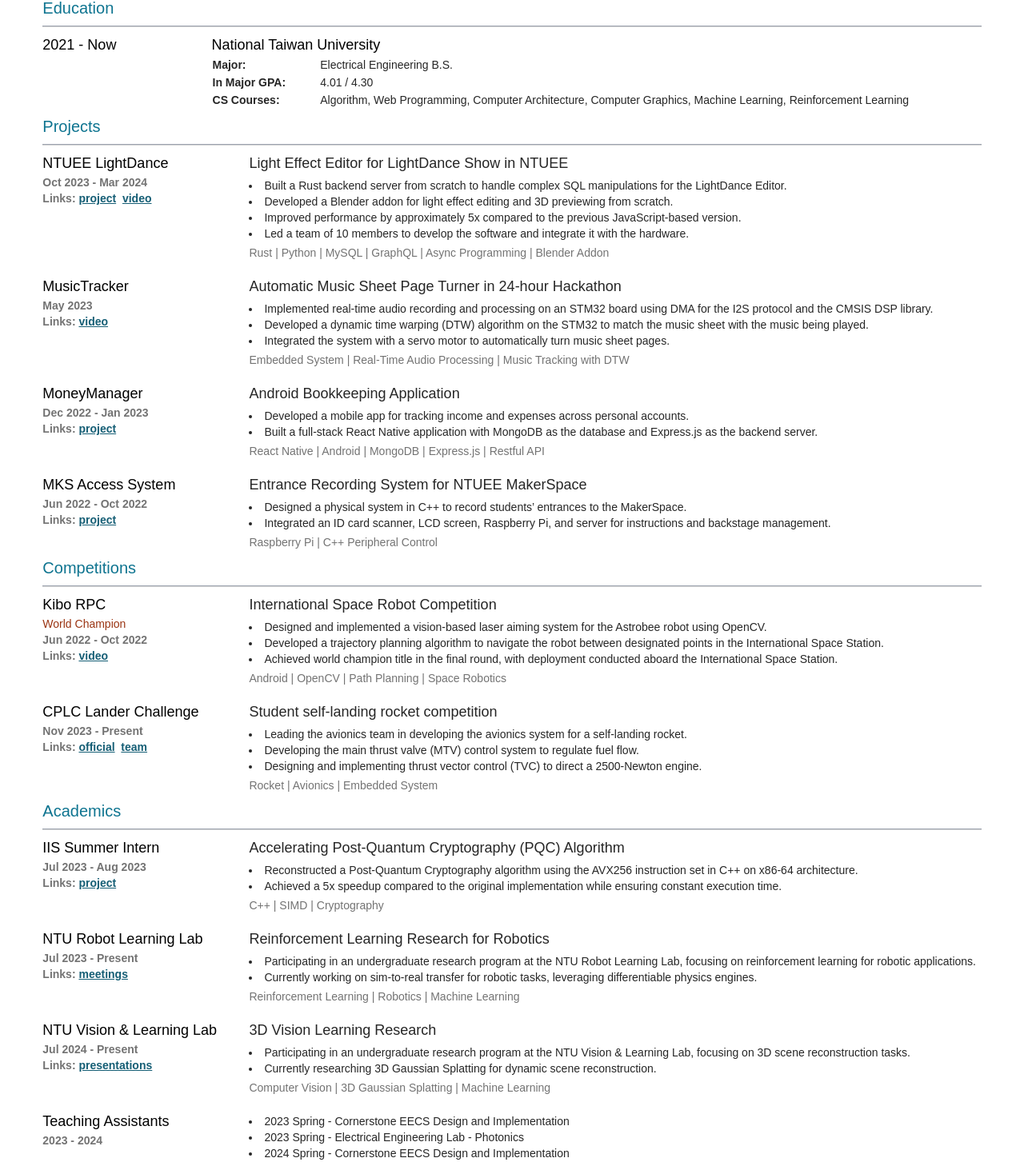
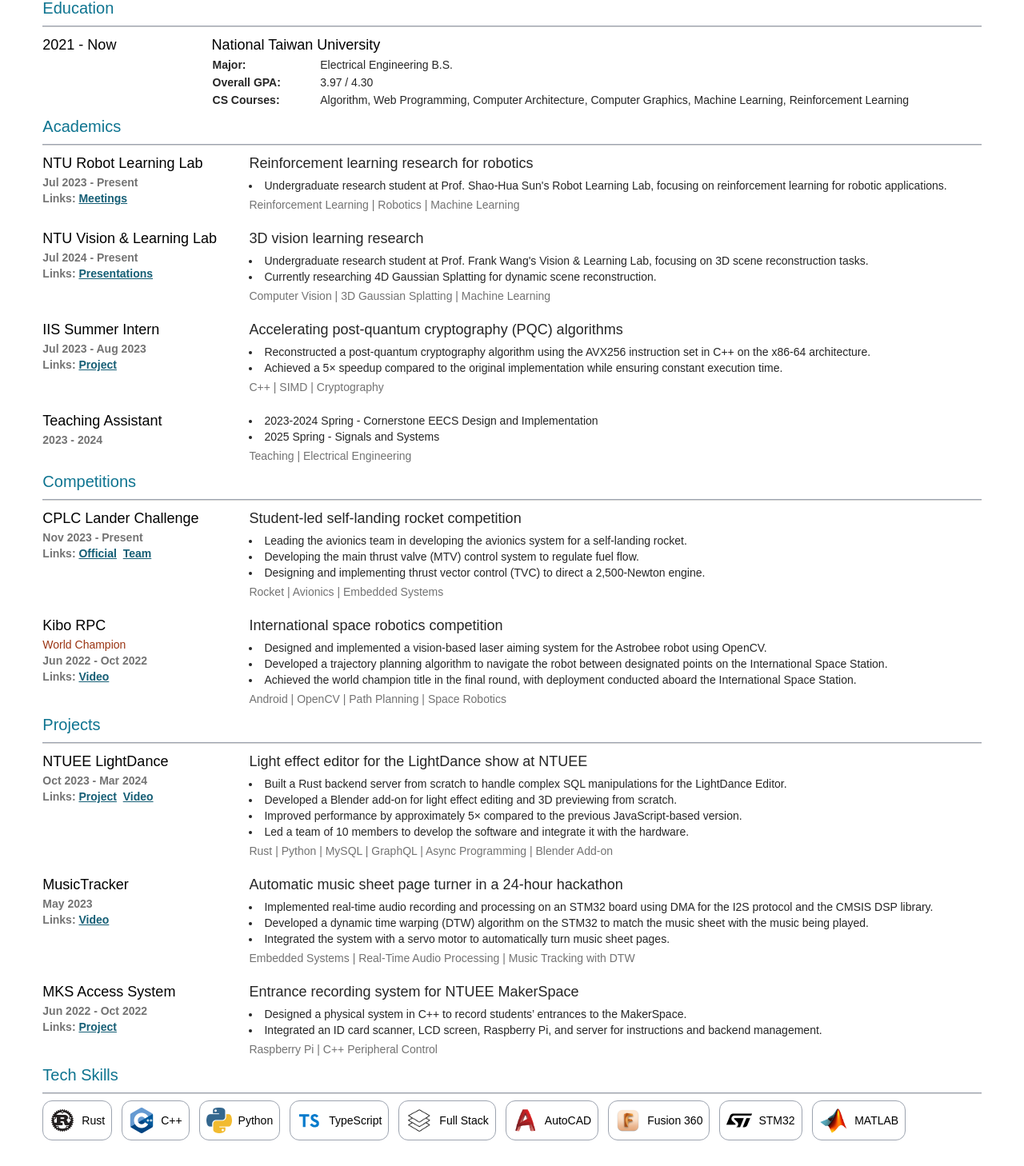
Before and after one commit to tom1484/resume, a React (Create React App) app: page / in a window 1280 px wide. Shown: the part 114-1572 px from the top of the page at 80% size. Built offline with nearby package versions, Linux system fonts and the light colour scheme; the HTML template or start-up script is replaced by a standard one; a web font is replaced by a local one.

Commit message:
update fluency

```diff
--- a/src/App.jsx
+++ b/src/App.jsx
@@ -24,17 +24,17 @@
       <Title title="Education" />
       <Education data={education} />
 
-      {/* Projects Section - Highlight personal or professional projects */}
-      <Title title="Projects" />
-      <Experiences title="Projects" data={projects} />
+      {/* Academic Experiences Section - Display research, teaching, or other academic activities */}
+      <Title title="Academics" />
+      <Experiences title="Academics" data={academics} />
 
       {/* Competitions Section - Showcase participation and achievements */}
       <Title title="Competitions" />
       <Experiences title="Competitions" data={competitions} />
 
-      {/* Academic Experiences Section - Display research, teaching, or other academic activities */}
-      <Title title="Academics" />
-      <Experiences title="Academics" data={academics} />
+      {/* Projects Section - Highlight personal or professional projects */}
+      <Title title="Projects" />
+      <Experiences title="Projects" data={projects} />
 
       {/* Skills Section - List programming languages, tools, and technologies */}
       <Title title="Tech Skills" />
--- a/src/data/education.js
+++ b/src/data/education.js
@@ -4,7 +4,7 @@
     title: 'National Taiwan University',
     content: [
       ['Major', 'Electrical Engineering B.S.'],
-      ['In Major GPA', '4.01 / 4.30'],
+      ['Overall GPA', '3.97 / 4.30'],
       ['CS Courses', 'Algorithm, Web Programming, Computer Architecture, Computer Graphics, Machine Learning, Reinforcement Learning']
     ]
   }
--- a/src/data/experiences/academics.js
+++ b/src/data/experiences/academics.js
@@ -1,29 +1,15 @@
 export const academics = [
-  {
-    title: 'IIS Summer Intern',
-    highlight: '',
-    time: 'Jul 2023 - Aug 2023',
-    link: [
-      { text: 'project', url: 'https://github.com/IIS-summer-2023/meds-simd-highlevel' },
-    ],
-    description: 'Accelerating Post-Quantum Cryptography (PQC) Algorithm',
-    content: [
-      'Reconstructed a Post-Quantum Cryptography algorithm using the AVX256 instruction set in C++ on x86-64 architecture.',
-      'Achieved a 5x speedup compared to the original implementation while ensuring constant execution time.',
-    ],
-    tags: ['C++', 'SIMD', 'Cryptography']
-  },
   {
     title: 'NTU Robot Learning Lab',
     highlight: '',
     time: 'Jul 2023 - Present',
     link: [
-      { text: 'meetings', url: 'https://docs.google.com/presentation/d/1Xv6ifq5p94_QihFSLVEMl6-prNVrInDqNQFzD4wy_0s/edit?usp=sharing' },
+      { text: 'Meetings', url: 'https://docs.google.com/presentation/d/1Xv6ifq5p94_QihFSLVEMl6-prNVrInDqNQFzD4wy_0s/edit?usp=sharing' },
     ],
-    description: 'Reinforcement Learning Research for Robotics',
+    description: 'Reinforcement learning research for robotics',
     content: [
-      'Participating in an undergraduate research program at the NTU Robot Learning Lab, focusing on reinforcement learning for robotic applications.',
-      'Currently working on sim-to-real transfer for robotic tasks, leveraging differentiable physics engines.',
+      "Undergraduate research student at Prof. Shao-Hua Sun's Robot Learning Lab, focusing on reinforcement learning for robotic applications.",
+      // "Currently working on sim-to-real transfer for robotic tasks, leveraging differentiable physics engines.",
     ],
     tags: ['Reinforcement Learning', 'Robotics', 'Machine Learning']
   },
@@ -32,26 +18,39 @@
     highlight: '',
     time: 'Jul 2024 - Present',
     link: [
-      { text: 'presentations', url: 'https://docs.google.com/presentation/d/1BW9Sg_MG2R7otxRP0OfcDCt2AEdg2iP72PS-oatu98o/edit?usp=sharing' },
+      { text: 'Presentations', url: 'https://docs.google.com/presentation/d/1BW9Sg_MG2R7otxRP0OfcDCt2AEdg2iP72PS-oatu98o/edit?usp=sharing' },
     ],
-    description: '3D Vision Learning Research',
+    description: '3D vision learning research',
     content: [
-      'Participating in an undergraduate research program at the NTU Vision & Learning Lab, focusing on 3D scene reconstruction tasks.',
-      'Currently researching 3D Gaussian Splatting for dynamic scene reconstruction.',
+      "Undergraduate research student at Prof. Frank Wang's Vision & Learning Lab, focusing on 3D scene reconstruction tasks.",
+      'Currently researching 4D Gaussian Splatting for dynamic scene reconstruction.',
     ],
     tags: ['Computer Vision', '3D Gaussian Splatting', 'Machine Learning']
   },
   {
-    title: 'Teaching Assistants',
+    title: 'IIS Summer Intern',
+    highlight: '',
+    time: 'Jul 2023 - Aug 2023',
+    link: [
+      { text: 'Project', url: 'https://github.com/IIS-summer-2023/meds-simd-highlevel' },
+    ],
+    description: 'Accelerating post-quantum cryptography (PQC) algorithms',
+    content: [
+      'Reconstructed a post-quantum cryptography algorithm using the AVX256 instruction set in C++ on the x86-64 architecture.',
+      'Achieved a 5× speedup compared to the original implementation while ensuring constant execution time.',
+    ],
+    tags: ['C++', 'SIMD', 'Cryptography']
+  },
+  {
+    title: 'Teaching Assistant',
     highlight: '',
     time: '2023 - 2024',
     link: [],
     // description: 'Served as a teaching assistant for multiple courses at NTU.',
     content: [
-      '2023 Spring - Cornerstone EECS Design and Implementation',
-      '2023 Spring - Electrical Engineering Lab - Photonics',
-      '2024 Spring - Cornerstone EECS Design and Implementation',
+      '2023-2024 Spring - Cornerstone EECS Design and Implementation',
+      '2025 Spring - Signals and Systems',
     ],
-    tags: ['Teaching', 'Electrical Engineering', 'Photonics']
+    tags: ['Teaching', 'Electrical Engineering']
   },
 ];
--- a/src/data/experiences/competitions.js
+++ b/src/data/experiences/competitions.js
@@ -1,33 +1,33 @@
 export const competitions = [
+  {
+    title: 'CPLC Lander Challenge',
+    highlight: '',
+    time: 'Nov 2023 - Present',
+    link: [
+      { text: 'Official', url: 'https://landerchallenge.space/' },
+      { text: 'Team', url: 'https://www.instagram.com/star_rocketry?igsh=MXRsYzd3dGRibDJmbw==' },
+    ],
+    description: 'Student-led self-landing rocket competition',
+    content: [
+      'Leading the avionics team in developing the avionics system for a self-landing rocket.',
+      'Developing the main thrust valve (MTV) control system to regulate fuel flow.',
+      'Designing and implementing thrust vector control (TVC) to direct a 2,500-Newton engine.',
+    ],
+    tags: ['Rocket', 'Avionics', 'Embedded Systems']
+  },
   {
     title: 'Kibo RPC',
     highlight: 'World Champion',
     time: 'Jun 2022 - Oct 2022',
     link: [
-      { text: 'video', url: 'https://youtu.be/NjOgNrPMUJs?t=5368' },
+      { text: 'Video', url: 'https://youtu.be/NjOgNrPMUJs?t=5368' },
     ],
-    description: 'International Space Robot Competition',
+    description: 'International space robotics competition',
     content: [
       'Designed and implemented a vision-based laser aiming system for the Astrobee robot using OpenCV.',
-      'Developed a trajectory planning algorithm to navigate the robot between designated points in the International Space Station.',
-      'Achieved world champion title in the final round, with deployment conducted aboard the International Space Station.',
+      'Developed a trajectory planning algorithm to navigate the robot between designated points on the International Space Station.',
+      'Achieved the world champion title in the final round, with deployment conducted aboard the International Space Station.',
     ],
     tags: ['Android', 'OpenCV', 'Path Planning', 'Space Robotics']
   },
-  {
-    title: 'CPLC Lander Challenge',
-    highlight: '',
-    time: 'Nov 2023 - Present',
-    link: [
-      { text: 'official', url: 'https://landerchallenge.space/' },
-      { text: 'team', url: 'https://www.instagram.com/star_rocketry?igsh=MXRsYzd3dGRibDJmbw==' },
-    ],
-    description: 'Student self-landing rocket competition',
-    content: [
-      'Leading the avionics team in developing the avionics system for a self-landing rocket.',
-      'Developing the main thrust valve (MTV) control system to regulate fuel flow.',
-      'Designing and implementing thrust vector control (TVC) to direct a 2500-Newton engine.',
-    ],
-    tags: ['Rocket', 'Avionics', 'Embedded System']
-  },
 ];
--- a/src/data/experiences/projects.js
+++ b/src/data/experiences/projects.js
@@ -4,71 +4,59 @@
     highlight: '',
     time: 'Oct 2023 - Mar 2024',
     link: [
-      { text: 'project', url: 'https://github.com/NTUEELightDance/LightDance-Editor' },
-      { text: 'video', url: 'https://www.youtube.com/watch?v=ZYaDQQLl05Y' },
+      { text: 'Project', url: 'https://github.com/NTUEELightDance/LightDance-Editor' },
+      { text: 'Video', url: 'https://www.youtube.com/watch?v=ZYaDQQLl05Y' },
     ],
-    description: 'Light Effect Editor for LightDance Show in NTUEE',
+    description: 'Light effect editor for the LightDance show at NTUEE',
     content: [
       'Built a Rust backend server from scratch to handle complex SQL manipulations for the LightDance Editor.',
-      'Developed a Blender addon for light effect editing and 3D previewing from scratch.',
-      'Improved performance by approximately 5x compared to the previous JavaScript-based version.',
+      'Developed a Blender add-on for light effect editing and 3D previewing from scratch.',
+      'Improved performance by approximately 5× compared to the previous JavaScript-based version.',
       'Led a team of 10 members to develop the software and integrate it with the hardware.',
     ],
-    tags: ['Rust', 'Python', 'MySQL', 'GraphQL', 'Async Programming', 'Blender Addon']
+    tags: ['Rust', 'Python', 'MySQL', 'GraphQL', 'Async Programming', 'Blender Add-on']
   },
   {
     title: 'MusicTracker',
     highlight: '',
     time: 'May 2023',
     link: [
-      { text: 'video', url: 'https://youtu.be/sDXGI1Jq3kc' },
+      { text: 'Video', url: 'https://youtu.be/sDXGI1Jq3kc' },
     ],
-    description: 'Automatic Music Sheet Page Turner in 24-hour Hackathon',
+    description: 'Automatic music sheet page turner in a 24-hour hackathon',
     content: [
       'Implemented real-time audio recording and processing on an STM32 board using DMA for the I2S protocol and the CMSIS DSP library.',
       'Developed a dynamic time warping (DTW) algorithm on the STM32 to match the music sheet with the music being played.',
       'Integrated the system with a servo motor to automatically turn music sheet pages.',
     ],
-    tags: ['Embedded System', 'Real-Time Audio Processing', 'Music Tracking with DTW']
+    tags: ['Embedded Systems', 'Real-Time Audio Processing', 'Music Tracking with DTW']
   },
-  {
-    title: 'MoneyManager',
-    highlight: '',
-    time: 'Dec 2022 - Jan 2023',
-    link: [
-      { text: 'project', url: 'https://github.com/tom1484/money-manager' },
-    ],
-    description: 'Android Bookkeeping Application',
-    content: [
-      'Developed a mobile app for tracking income and expenses across personal accounts.',
-      'Built a full-stack React Native application with MongoDB as the database and Express.js as the backend server.',
-    ],
-    tags: ['React Native', 'Android', 'MongoDB', 'Express.js', 'Restful API']
-  },
+  // {
+  //   title: 'MoneyManager',
+  //   highlight: '',
+  //   time: 'Dec 2022 - Jan 2023',
+  //   link: [
+  //     { text: 'Project', url: 'https://github.com/tom1484/money-manager' },
+  //   ],
+  //   description: 'Android bookkeeping application',
+  //   content: [
+  //     'Developed a mobile app for tracking income and expenses across personal accounts.',
+  //     'Built a full-stack React Native application with MongoDB as the database and Express.js as the backend server.',
+  //   ],
+  //   tags: ['React Native', 'Android', 'MongoDB', 'Express.js', 'RESTful API']
+  // },
   {
     title: 'MKS Access System',
     highlight: '',
     time: 'Jun 2022 - Oct 2022',
     link: [
-      { text: 'project', url: 'https://drive.google.com/file/d/1EKJGVKytfbCwLHq-11mKcscFEMStKAA6/view?usp=share_link' },
+      { text: 'Project', url: 'https://drive.google.com/file/d/1EKJGVKytfbCwLHq-11mKcscFEMStKAA6/view?usp=share_link' },
     ],
-    description: 'Entrance Recording System for NTUEE MakerSpace',
+    description: 'Entrance recording system for NTUEE MakerSpace',
     content: [
       'Designed a physical system in C++ to record students’ entrances to the MakerSpace.',
-      'Integrated an ID card scanner, LCD screen, Raspberry Pi, and server for instructions and backstage management.',
+      'Integrated an ID card scanner, LCD screen, Raspberry Pi, and server for instructions and backend management.',
     ],
     tags: ['Raspberry Pi', 'C++ Peripheral Control']
   },
-  // {
-  //   title: '',
-  //   highlight: '',
-  //   time: '',
-  //   link: [
-  //     { text: '', url: '' },
-  //   ],
-  //   content: [
-  //     ``,
-  //   ],
-  //   tags: []
-  // },
 ];
```
Also changed, not shown: 1 other file (tests, documents, lock files or other folders).
